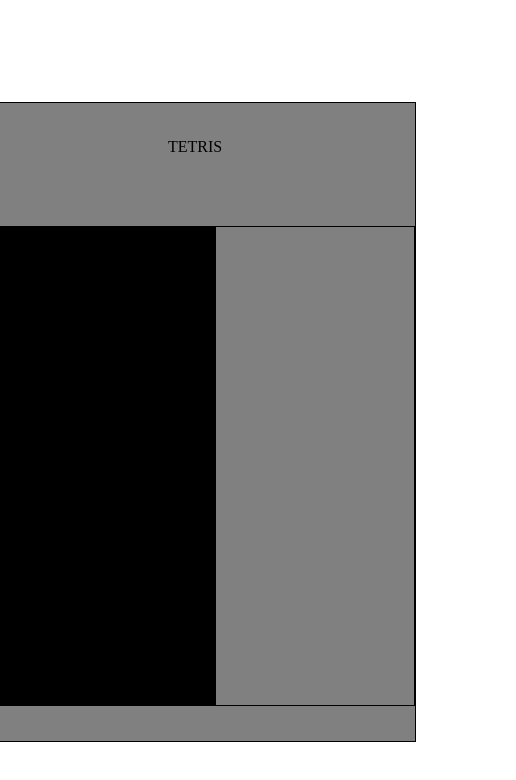
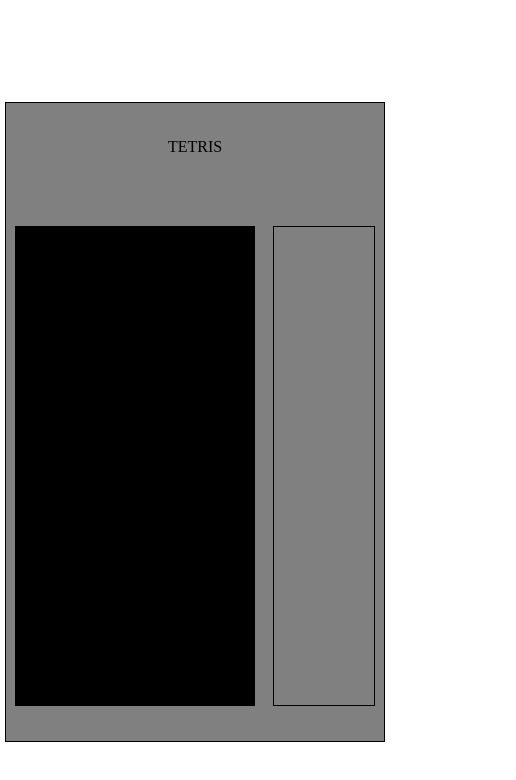
Before and after one commit to vilmis04/Tetris, a plain HTML site: page index.html in a window 390 px wide. Shown: the whole page, 516 px wide, since content can reach past the window. Drawn offline with Linux system fonts and the light colour scheme.

Commit message:
[FIX] resize for mobile fit

```diff
--- a/style.css
+++ b/style.css
@@ -19,7 +19,8 @@ body {
     border: 1px solid black;
     background-color: grey;
     height: 640px;
-    width: 480px;
+    max-width: 480px;
+    min-width: 380px;
     align-items: center;
     justify-content: space-around;
 }
@@ -42,10 +43,14 @@ body {
 }
 
 .main-panel {
-    max-width: 200px;
-    min-width: 96px;
+    /* max-width: 200px; */
+    min-width: 100px;
     height: 480px;
     border: 1px solid black;
     /* background: green; */
     justify-self: flex-end;
 }
+
+.next-canvas {
+    width: 100px;
+}
```
